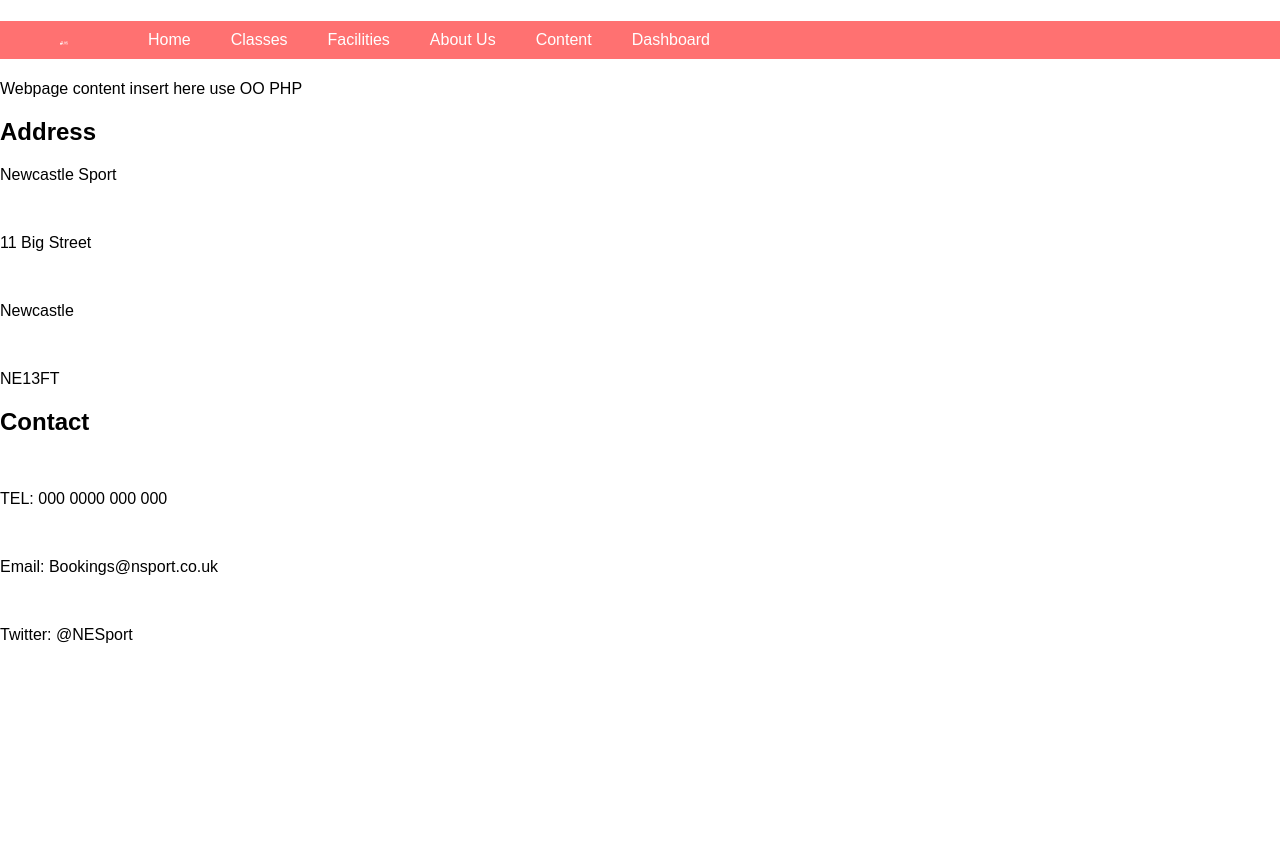
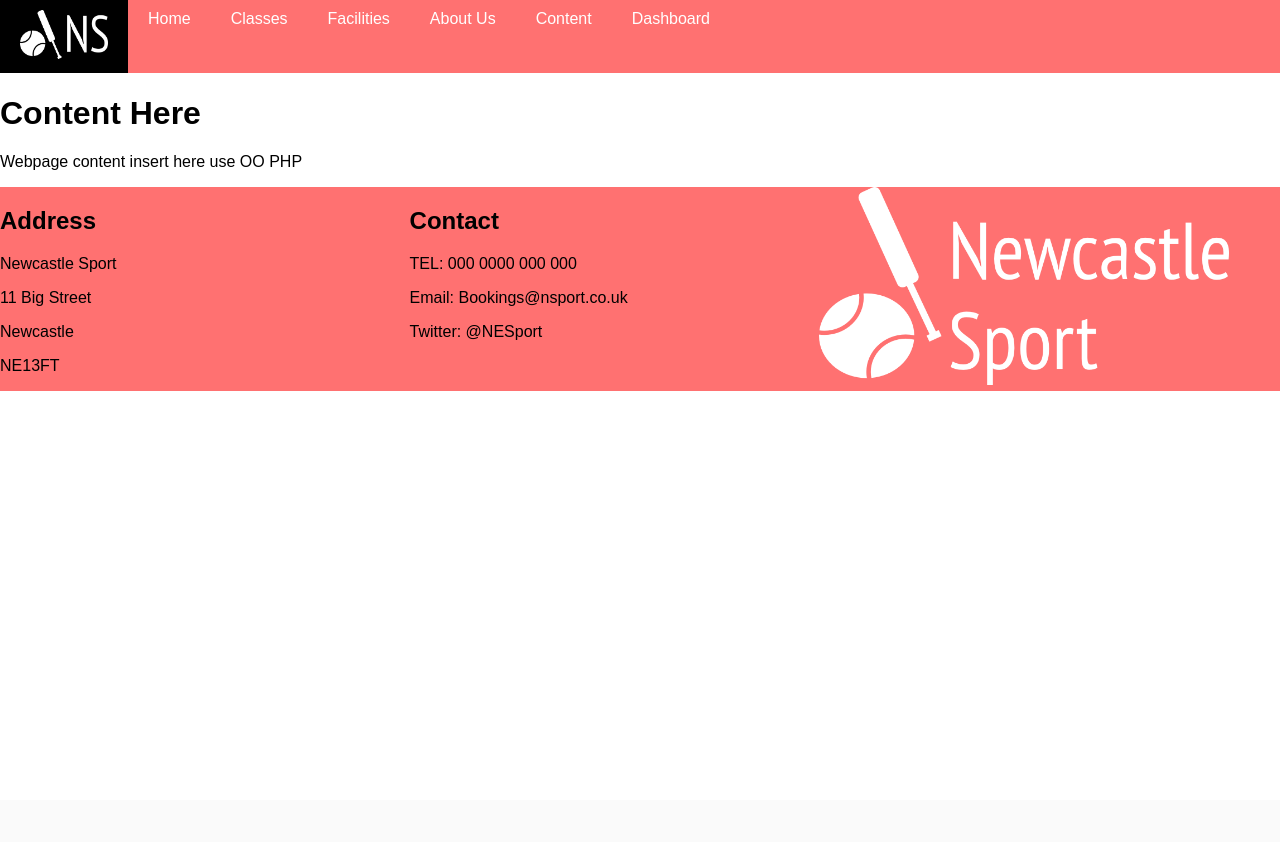
Before and after one commit to leewalton2014/Y3-Project, a PHP site: page / in a window 1280 px wide; the page is wider, and only the part inside the window is pictured. Shown: the top 842 px of that part. After the commit the page ends 391 px from the top of that part, so only its background shows below. Run offline with PHP 8.4, Linux system fonts and the light colour scheme.

Commit message:
fixing css layout issues main body was hidden footer layout also fixed

```diff
--- a/index.html
+++ b/index.html
@@ -24,20 +24,20 @@
 
     </div>
     <footer class='footer'>
-      <div class='address'>
+      <div class='footer_pane'>
         <h2>Address</h2>
-        <p>Newcastle Sport</p><br>
-        <p>11 Big Street</p><br>
-        <p>Newcastle</p><br>
+        <p>Newcastle Sport</p>
+        <p>11 Big Street</p>
+        <p>Newcastle</p>
         <p>NE13FT</p>
       </div>
-      <div class='contact_info'>
-        <h2>Contact</h2><br>
-        <p>TEL: 000 0000 000 000</p><br>
-        <p>Email: Bookings@nsport.co.uk</p><br>
+      <div class='footer_pane'>
+        <h2>Contact</h2>
+        <p>TEL: 000 0000 000 000</p>
+        <p>Email: Bookings@nsport.co.uk</p>
         <p>Twitter: @NESport</p>
       </div>
-      <div class='foot_logo'>
+      <div class='footer_pane'>
         <img src='assets/img/NS-White-Large.png' alt='logo'>
       </div>
 
--- a/stylesheet.css
+++ b/stylesheet.css
@@ -6,9 +6,7 @@ body{
     font-family: "Tw Cen MT", "Arial", sans-serif;
     margin: 0;
 }
-img{
-  width: auto;
-}
+
 
 
 
@@ -32,10 +30,10 @@ img{
 nav{
     width: 100%;
     background-color: #FF7171;
-    position: fixed;
     height: auto;
     overflow: auto;
     float: left;
+    padding-top: 0;
 }
 nav ul{
     list-style-type: none;
@@ -71,6 +69,31 @@ nav a.logo{
     height: auto;
 }
 nav a.logo img{
-    width: 10%;
+    width: 100%;
     height: ;
 }
+
+/*Footer*/
+footer{
+  width: 100%;
+  background-color: #FF7171;
+  height: auto;
+  overflow: auto;
+  float: left;
+}
+.footer_pane{
+  margin: 0;
+  padding: 0;
+  width: 32%;
+  float: left;
+}
+.footer_pane img {
+  width: 100%;
+}
+
+/*Main Body*/
+.mainBody{
+  width: 100%;
+  height: auto;
+  float: left;
+}
```
